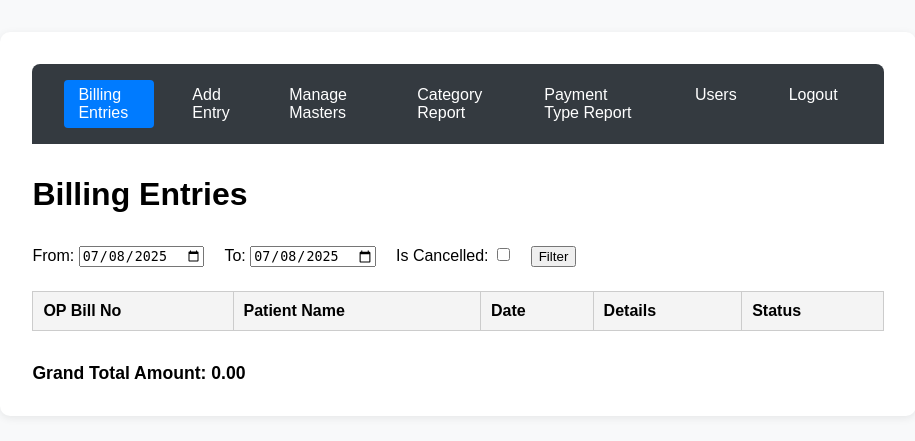
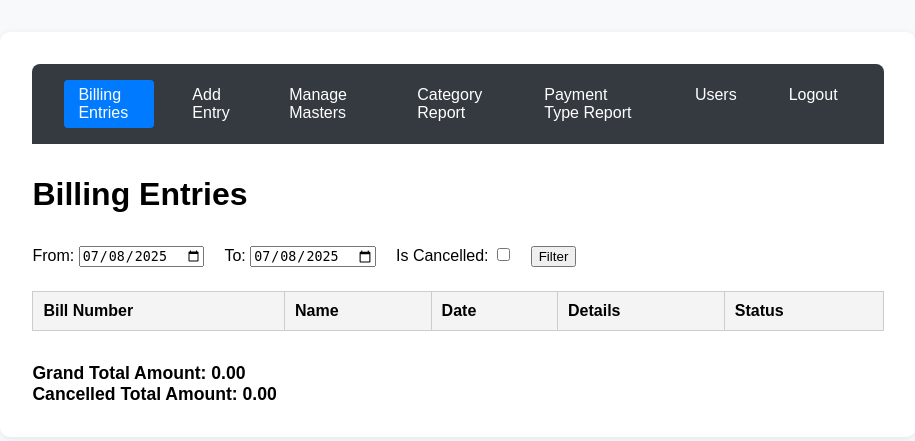
Before and after one commit to nellaibill/billing-lukes, a Flask app: page / in a window 1280 px wide. Shown: the top 441 px of the page, without its empty margins (182-1097 px from the left). Run offline with Flask 2, Linux system fonts and the light colour scheme; a user stored in the database is signed in; data that the repository does not hold is empty.

Commit message:
11-july-improvements and fixes

```diff
--- a/app.py
+++ b/app.py
@@ -107,6 +107,7 @@ def index():
     headers = query.all()
     bills = []
     grand_total = 0.0
+    cancelled_total = 0.0
     for header in headers:
         details = DetailsEntry.query.filter_by(header_id=header.id).all()
         total_amount = sum(d.amount for d in details)
@@ -117,8 +118,11 @@ def index():
             'total_amount': total_amount,
             'total_items': total_items
         })
-        grand_total += total_amount
-    return render_template('index.html', bills=bills, from_date=from_date, to_date=to_date, grand_total=grand_total)
+        if header.is_cancelled:
+            cancelled_total += total_amount
+        else:
+            grand_total += total_amount
+    return render_template('index.html', bills=bills, from_date=from_date, to_date=to_date, grand_total=grand_total, cancelled_total=cancelled_total)
 
 @app.route('/bill/<int:header_id>')
 def print_bill(header_id):
@@ -174,20 +178,46 @@ def masters():
 @app.route('/category_report')
 @login_required
 def category_report():
-    from datetime import date
     today_str = datetime.now().strftime('%Y-%m-%d')
     from_date = request.args.get('from_date', today_str)
     to_date = request.args.get('to_date', today_str)
     from_dt = datetime.strptime(from_date, '%Y-%m-%d').date()
     to_dt = datetime.strptime(to_date, '%Y-%m-%d').date()
-    # Query category-wise totals
-    results = db.session.query(Category.name, db.func.sum(DetailsEntry.amount))\
-        .join(DetailsEntry, DetailsEntry.category_id == Category.id)\
-        .join(HeaderEntry, DetailsEntry.header_id == HeaderEntry.id)\
-        .filter(HeaderEntry.date >= from_dt, HeaderEntry.date <= to_dt, HeaderEntry.is_cancelled == False)\
-        .group_by(Category.name).all()
-    total_amount = sum(total or 0 for _, total in results)
-    return render_template('category_report.html', results=results, from_date=from_date, to_date=to_date, total_amount=total_amount)
+    # Query category and payment type-wise totals
+    results = db.session.query(
+        Category.name.label('category'),
+        PaymentType.name.label('payment_type'),
+        db.func.sum(DetailsEntry.amount).label('total')
+    ).join(DetailsEntry, DetailsEntry.category_id == Category.id)
+    results = results.join(PaymentType, DetailsEntry.payment_type_id == PaymentType.id)
+    results = results.join(HeaderEntry, DetailsEntry.header_id == HeaderEntry.id)
+    results = results.filter(HeaderEntry.date >= from_dt, HeaderEntry.date <= to_dt, HeaderEntry.is_cancelled == False)
+    results = results.group_by(Category.name, PaymentType.name).all()
+
+    # Build a nested dict: {category: {payment_type: total, ...}, ...}
+    data = {}
+    payment_types = set()
+    for category, payment_type, total in results:
+        payment_types.add(payment_type)
+        data.setdefault(category, {})[payment_type] = total or 0
+    # Get all categories in id order
+    all_categories = [c.name for c in Category.query.order_by(Category.id).all() if c.name in data]
+    all_payment_types = sorted(payment_types)
+    total_by_category = {cat: sum(data[cat].values()) for cat in all_categories}
+    total_by_payment = {pt: sum(data[cat].get(pt, 0) for cat in all_categories) for pt in all_payment_types}
+    grand_total = sum(total_by_category.values())
+
+    return render_template(
+        'category_report.html',
+        data=data,
+        all_categories=all_categories,
+        all_payment_types=all_payment_types,
+        total_by_category=total_by_category,
+        total_by_payment=total_by_payment,
+        grand_total=grand_total,
+        from_date=from_date,
+        to_date=to_date
+    )
 
 @app.route('/payment_type_report')
 @login_required
--- a/templates/index.html
+++ b/templates/index.html
@@ -36,8 +36,8 @@
         </form>
         <table>
             <tr>
-                <th>OP Bill No</th>
-                <th>Patient Name</th>
+                <th>Bill Number</th>
+                <th>Name</th>
                 <th>Date</th>
                 <th>Details</th>
                 <th>Status</th>
@@ -67,7 +67,8 @@
             {% endfor %}
         </table>
         <div style="font-weight:600; font-size:1.1em; margin-top:1em;">
-            Grand Total Amount: {{ '%.2f' % grand_total }}
+            Grand Total Amount: {{ '%.2f' % grand_total }}<br>
+            Cancelled Total Amount: {{ '%.2f' % cancelled_total }}
         </div>
     </div>
     <script>
--- a/templates/print_bill.html
+++ b/templates/print_bill.html
@@ -22,13 +22,11 @@
 </head>
 <body>
     <div class="bill">
-        <h2>Billing Details</h2>
+        <h2>ST.LUKES'S LEPROSARIUM,PEIKULAM</h2>
         <strong>OP Bill No:</strong> {{ header.op_bill_no }}<br>
         <strong>Patient Name:</strong> {{ header.patient_name }}<br>
-        <strong>Date:</strong> {{ header.date.strftime('%Y-%m-%d') }}<br>
+        <strong>Date:</strong> {{ header.date.strftime('%d/%B/%Y') }}<br>
         <strong>Status:</strong> {% if header.is_cancelled %}<span style="color:red;">Cancelled</span>{% else %}Active{% endif %}<br>
-        <strong>Created On:</strong> {{ header.created_at.strftime('%Y-%m-%d %H:%M:%S') if header.created_at else '' }}<br>
-        <strong>Updated On:</strong> {{ header.updated_at.strftime('%Y-%m-%d %H:%M:%S') if header.updated_at else '' }}<br>
         <table>
             <tr>
                 <th>Category</th>
```
Also changed, not shown: templates/add_entry.html (+14 -2 lines), templates/category_report.html (+16 -6 lines), instance/lukes_billing_db.db.
